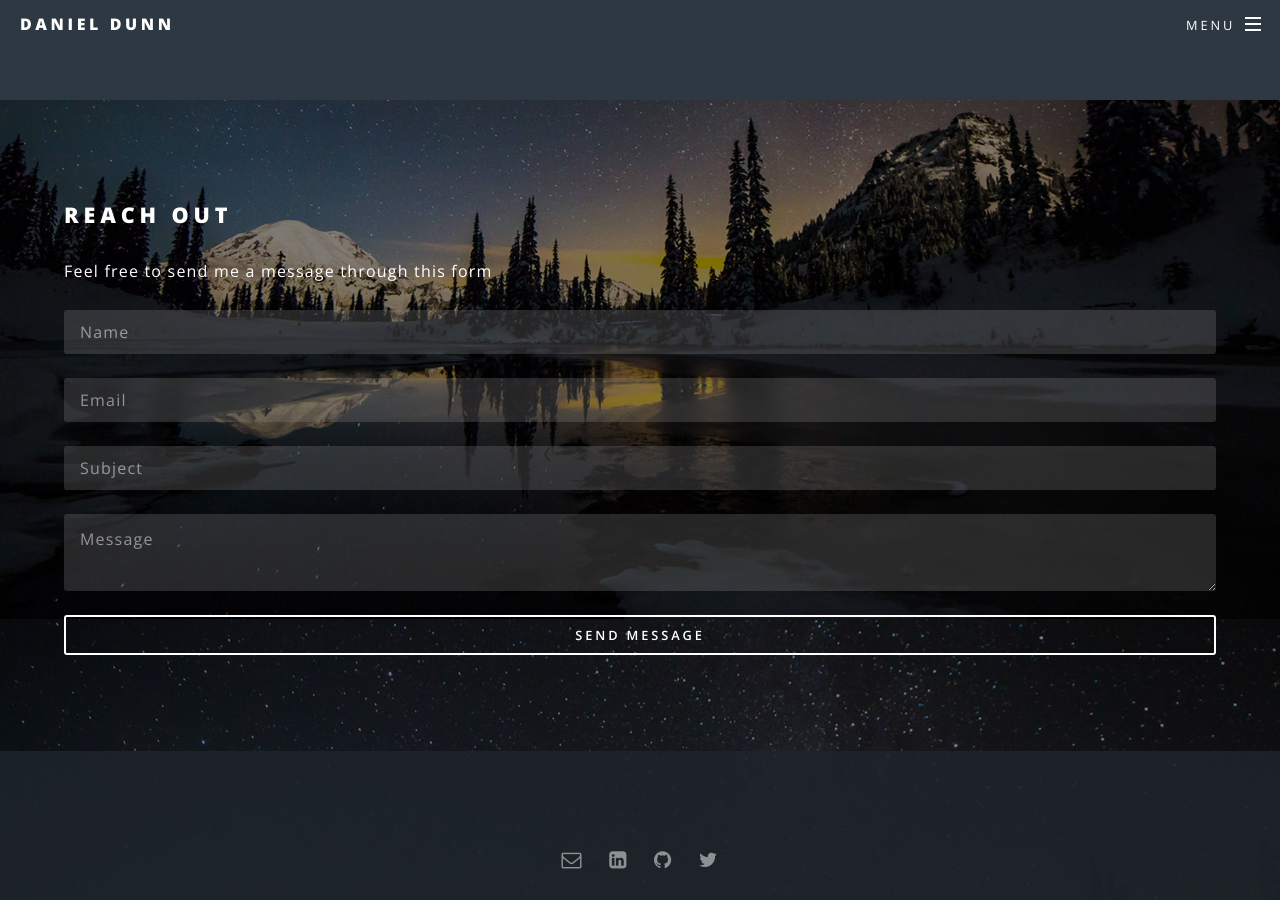
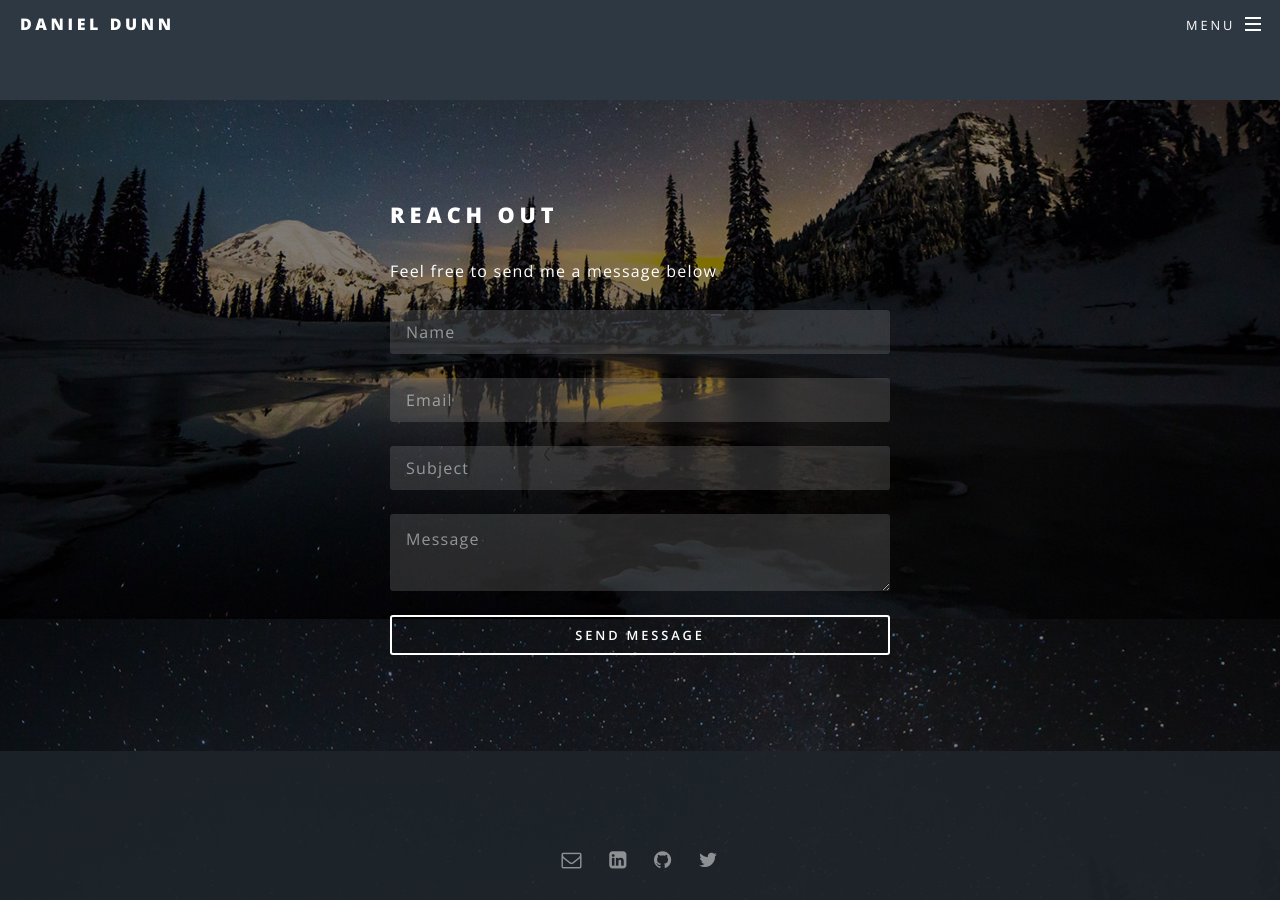
Before and after one commit to NicelyDunn7/dpdunn10.github.io, a Jekyll site: the page built from index.html, in a window 1280 px wide and 900 px high, scrolled down 5681 px. Built offline with Jekyll 4.4.1, drawn with Linux system fonts in a browser that asks for light colours.

```diff
--- a/index.html
+++ b/index.html
@@ -191,9 +191,9 @@
 				<!-- Contact Form -->
 					<section id="ContactForm" class="wrapper style4">
 						<div class="inner">
-								<ul class="actions vertical" style="margin:auto;width:auto;">
+								<ul class="actions vertical" style="margin:auto;max-width:500px;">
 									<li><h2>Reach Out</h2></li>
-									<li><p>Feel free to send me a message through this form</p></li><br>
+									<li><p>Feel free to send me a message below</p></li><br>
 									<form action=# method="POST">
 										<li><input type="text" name="name" placeholder="Name"></input></li>
 										<li><input type="email" name="_replyto" placeholder="Email"></input></li>
```
Also changed, not shown: 3 other files.
